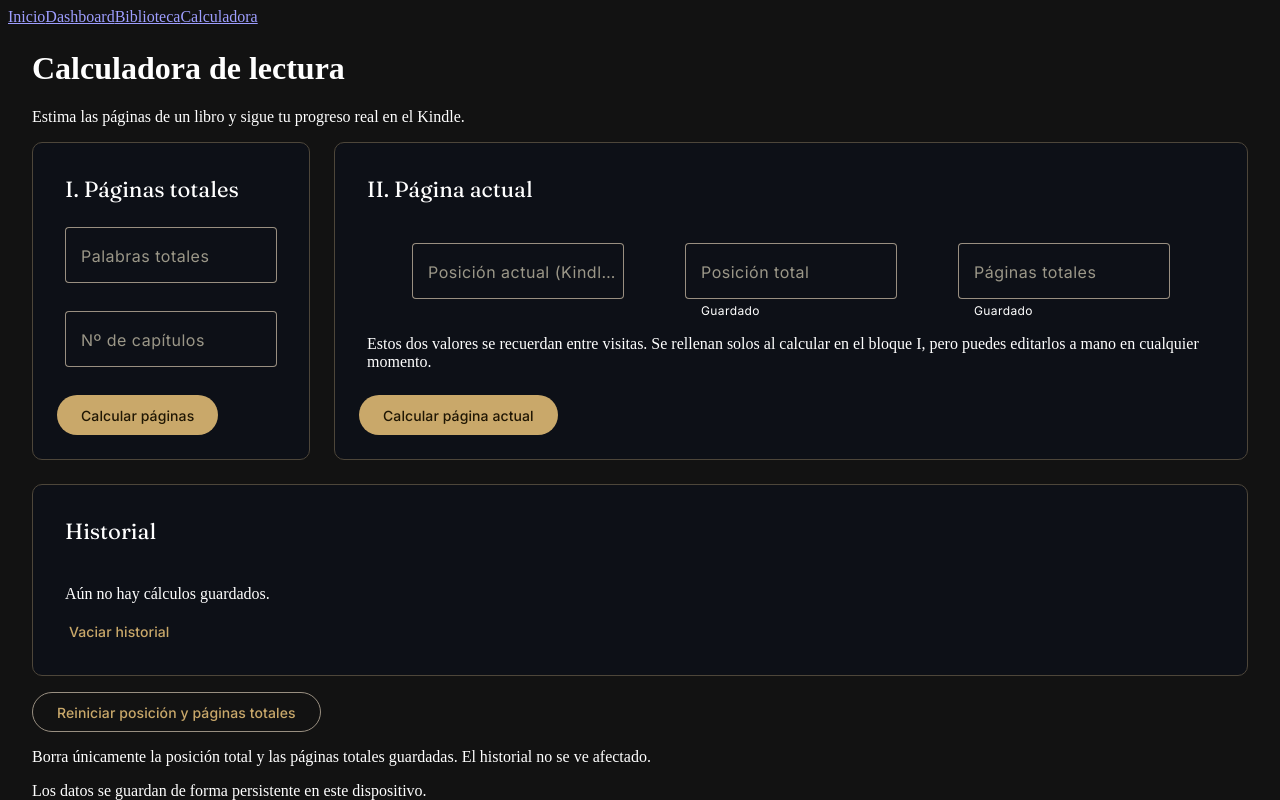
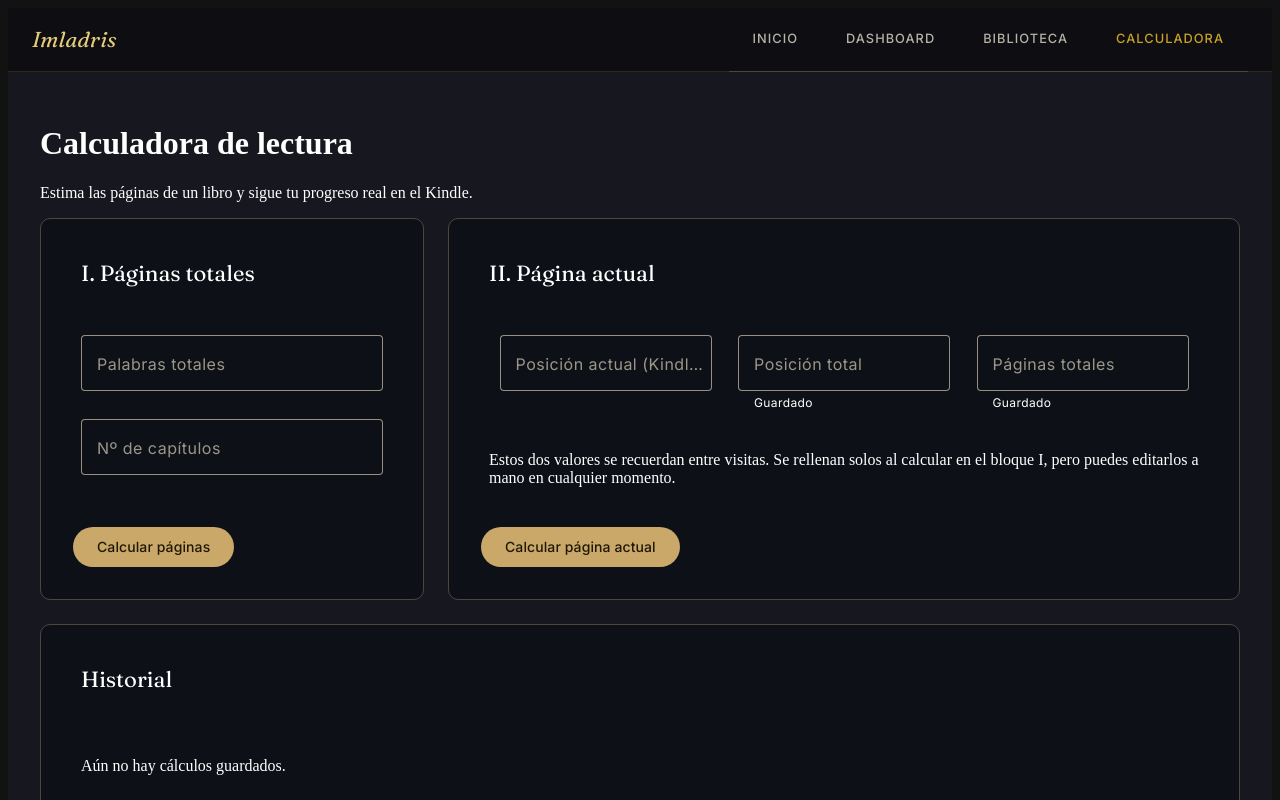
Before and after one commit to liraru/imladris, an Angular app: page /calculator in a window 1280 px wide. Shown: the top 800 px of the page. Built offline with nearby package versions, Linux system fonts and the light colour scheme.

Commit message:
fix styles + navbar menu

```diff
--- a/angular.json
+++ b/angular.json
@@ -25,7 +25,7 @@
                 "input": "public"
               }
             ],
-            "styles": ["src/material-theme.scss", "src/styles.scss"]
+            "styles": ["src/styles/material-theme.scss", "src/styles/styles.scss"]
           },
           "configurations": {
             "production": {
--- a/src/app/app.css
+++ b/src/app/app.css
@@ -1,3 +1,81 @@
-.container {
-  margin: 1.5rem;
+:host {
+  --ink: #0d0d12;
+  --ink-raised: #17171f;
+  --gold: #c9a227;
+  --gold-soft: #e4cc7a;
+  --wine: #5c1a26;
+  --text-muted: #b8b3a8;
 }
+
+.app-toolbar {
+  background: var(--ink);
+  border-bottom: 1px solid rgba(201, 162, 39, 0.18);
+  padding-inline: 1.5rem;
+  height: 64px;
+  gap: 2rem;
+}
+
+.brand {
+  font-family: 'Fraunces', serif;
+  font-style: italic;
+  font-size: 1.35rem;
+  letter-spacing: 0.01em;
+  color: var(--gold-soft);
+  white-space: nowrap;
+
+  em {
+    color: var(--gold);
+  }
+}
+
+.app-nav {
+  margin-left: auto;
+
+  ::ng-deep .mdc-tab {
+    height: 64px;
+  }
+
+  ::ng-deep .mdc-tab__text-label {
+    font-family: 'Inter', sans-serif;
+    font-size: 0.8rem;
+    font-weight: 500;
+    letter-spacing: 0.08em;
+    text-transform: uppercase;
+    color: var(--text-muted);
+    transition: color 0.2s ease;
+  }
+
+  ::ng-deep .mdc-tab-indicator__content--underline {
+    border-color: var(--gold);
+    border-top-width: 2px;
+  }
+
+  ::ng-deep .mdc-tab:hover .mdc-tab__text-label {
+    color: var(--gold-soft);
+    background: transparent;
+  }
+
+  ::ng-deep .mdc-tab--active .mdc-tab__text-label {
+    color: var(--gold);
+  }
+
+  ::ng-deep .mat-mdc-tab-link {
+    background: transparent;
+    opacity: 1;
+
+    &:hover {
+      background: rgba(92, 26, 38, 0.35);
+    }
+  }
+
+  ::ng-deep .mdc-tab-indicator {
+    display: none;
+  }
+}
+
+.app-content {
+  display: block;
+  padding: 2rem;
+  background: var(--ink-raised);
+  min-height: calc(100vh - 64px);
+}
--- a/src/app/app.html
+++ b/src/app/app.html
@@ -1,10 +1,39 @@
-<nav>
-  <a routerLink="/" routerLinkActive="active" [routerLinkActiveOptions]="{exact: true}">Inicio</a>
-  <a routerLink="/dashboard" routerLinkActive="active">Dashboard</a>
-  <a routerLink="/biblioteca" routerLinkActive="active">Biblioteca</a>
-  <a routerLink="/calculator" routerLinkActive="active">Calculadora</a>
-</nav>
+<mat-toolbar class="app-toolbar">
+  <span class="brand">Imladris</span>
 
-<div class="container">
+  <nav mat-tab-nav-bar [tabPanel]="tabPanel" class="app-nav" mat-stretch-tabs="false">
+    <a mat-tab-link
+       routerLink="/"
+       routerLinkActive
+       #rlaHome="routerLinkActive"
+       [routerLinkActiveOptions]="{ exact: true }"
+       [active]="rlaHome.isActive">
+      Inicio
+    </a>
+    <a mat-tab-link
+       routerLink="/dashboard"
+       routerLinkActive
+       #rlaDash="routerLinkActive"
+       [active]="rlaDash.isActive">
+      Dashboard
+    </a>
+    <a mat-tab-link
+       routerLink="/biblioteca"
+       routerLinkActive
+       #rlaBib="routerLinkActive"
+       [active]="rlaBib.isActive">
+      Biblioteca
+    </a>
+    <a mat-tab-link
+       routerLink="/calculator"
+       routerLinkActive
+       #rlaCalc="routerLinkActive"
+       [active]="rlaCalc.isActive">
+      Calculadora
+    </a>
+  </nav>
+</mat-toolbar>
+
+<mat-tab-nav-panel #tabPanel class="app-content">
   <router-outlet></router-outlet>
-</div>
+</mat-tab-nav-panel>
--- a/src/app/app.ts
+++ b/src/app/app.ts
@@ -1,11 +1,15 @@
 import { Component } from '@angular/core';
-import { RouterOutlet, RouterLink, RouterLinkActive } from '@angular/router';
+import { MatTabsModule } from '@angular/material/tabs';
+import { MatToolbarModule } from '@angular/material/toolbar';
+import { RouterLink, RouterLinkActive, RouterOutlet } from '@angular/router';
 
 @Component({
   selector: 'app-root',
   standalone: true,
-  imports: [RouterOutlet, RouterLink, RouterLinkActive],
+  imports: [RouterLink, RouterLinkActive, RouterOutlet, MatToolbarModule, MatTabsModule],
   templateUrl: './app.html',
-  styleUrls: ['./app.css'],
+  styleUrl: './app.css',
 })
-export class App {}
+export class App {
+  title = 'imladris';
+}
--- a/src/app/features/calculator/pages/pages-calculator/pages-calculator.component.html
+++ b/src/app/features/calculator/pages/pages-calculator/pages-calculator.component.html
@@ -1,9 +1,9 @@
 <h1>Calculadora de lectura</h1>
 <p>Estima las páginas de un libro y sigue tu progreso real en el Kindle.</p>
 
-<div class="calculator-controllers-container">
+<div class="calculator-controllers-container grid">
   <!-- BLOQUE 1: PÁGINAS TOTALES -->
-  <mat-card appearance="outlined">
+  <mat-card appearance="outlined" class="col-4">
     <mat-card-header>
       <mat-card-title>I. Páginas totales</mat-card-title>
     </mat-card-header>
@@ -60,7 +60,7 @@
   </mat-card>
 
   <!-- BLOQUE 2: PÁGINA ACTUAL -->
-  <mat-card appearance="outlined">
+  <mat-card appearance="outlined" class="col-8">
     <mat-card-header>
       <mat-card-title>II. Página actual</mat-card-title>
     </mat-card-header>
--- a/src/app/features/calculator/pages/pages-calculator/pages-calculator.component.scss
+++ b/src/app/features/calculator/pages/pages-calculator/pages-calculator.component.scss
@@ -1,19 +1,22 @@
 .calculator-controllers-container {
-  display: flex;
-  flex-direction: row;
   gap: 1.5rem;
-  margin-bottom: 1rem;
+  margin-bottom: 1.5rem;
+}
+
+mat-card {
+  padding: 1.5rem;
+  gap: 1.5rem;
 }
 
 mat-card-header {
   margin-bottom: 1.5rem;
 }
 
-mat-card {
-  padding: 1rem;
-  margin-bottom: 0.5rem;
+mat-card-content {
   display: flex;
-  justify-content: space-between;
+  flex-direction: column;
+  flex: 1;
+  gap: 1.5rem;
 }
 
 .kindle-position-form {
--- /dev/null
+++ b/src/styles/_grid.scss
@@ -0,0 +1,98 @@
+// ============================================================
+// _grid.scss
+// Sistema de 12 columnas basado en CSS Grid
+// Pensado para integrarse con Angular Material (M3) y SCSS
+// ============================================================
+
+// -------------------------------
+// 1. Variables configurables
+// -------------------------------
+$grid-columns: 12;
+$grid-gap: 1rem;
+$grid-max-width: 1280px;
+
+$breakpoints: (
+  sm: 576px,
+  md: 768px,
+  lg: 1024px,
+  xl: 1280px,
+);
+
+// -------------------------------
+// 2. Contenedor
+// -------------------------------
+.container {
+  width: 100%;
+  max-width: $grid-max-width;
+  margin-inline: auto;
+  padding-inline: 1rem;
+}
+
+// -------------------------------
+// 3. Grid principal
+// -------------------------------
+.grid {
+  display: grid;
+  grid-template-columns: repeat($grid-columns, 1fr);
+  gap: $grid-gap;
+}
+
+// Variante con gap más ajustado, útil para tarjetas de libros/portadas
+.grid--tight {
+  display: grid;
+  grid-template-columns: repeat($grid-columns, 1fr);
+  gap: 0.5rem;
+}
+
+// -------------------------------
+// 4. Clases de columnas (col-1 a col-12)
+// -------------------------------
+@for $i from 1 through $grid-columns {
+  .col-#{$i} {
+    grid-column: span #{$i};
+  }
+}
+
+// -------------------------------
+// 5. Clases de offset (empezar en una columna concreta)
+// -------------------------------
+@for $i from 1 through $grid-columns {
+  .col-offset-#{$i} {
+    grid-column-start: #{$i + 1};
+  }
+}
+
+// -------------------------------
+// 6. Variantes responsive por breakpoint
+// Genera .col-md-6, .col-lg-4, etc.
+// -------------------------------
+@each $name, $size in $breakpoints {
+  @media (min-width: $size) {
+    @for $i from 1 through $grid-columns {
+      .col-#{$name}-#{$i} {
+        grid-column: span #{$i};
+      }
+    }
+
+    // Ocultar/mostrar por breakpoint (útil para el dashboard)
+    .hide-#{$name} {
+      display: none;
+    }
+    .show-#{$name} {
+      display: block;
+    }
+  }
+}
+
+// -------------------------------
+// 7. Utilidad de alineación dentro del grid
+// -------------------------------
+.grid--center {
+  align-items: center;
+}
+.grid--start {
+  align-items: start;
+}
+.grid--stretch {
+  align-items: stretch;
+}
--- a/src/styles.scss
+++ b/src/styles/styles.scss
@@ -1,4 +1,5 @@
 @use '@angular/material' as mat;
+@use 'grid';
 @import url('https://fonts.googleapis.com/css2?family=Fraunces:ital,opsz,wght@0,9..144,300..600;1,9..144,300..600&family=Inter:wght@400;500;600&display=swap');
 
 @include mat.core();
```
Also changed, not shown: src/styles/_theme-colors.scss (renamed from src/_theme-colors.scss), src/styles/material-theme.scss (renamed from src/material-theme.scss).
